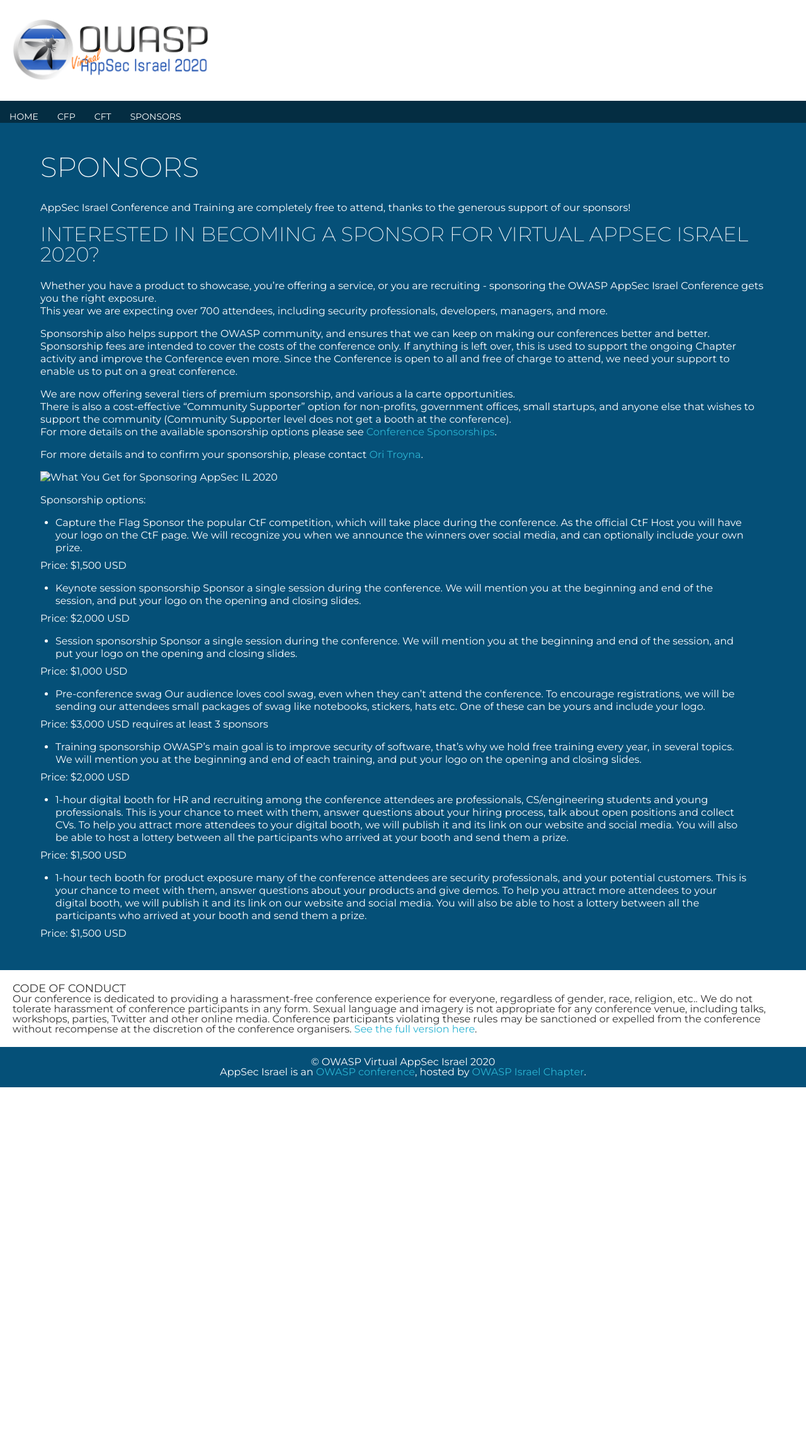
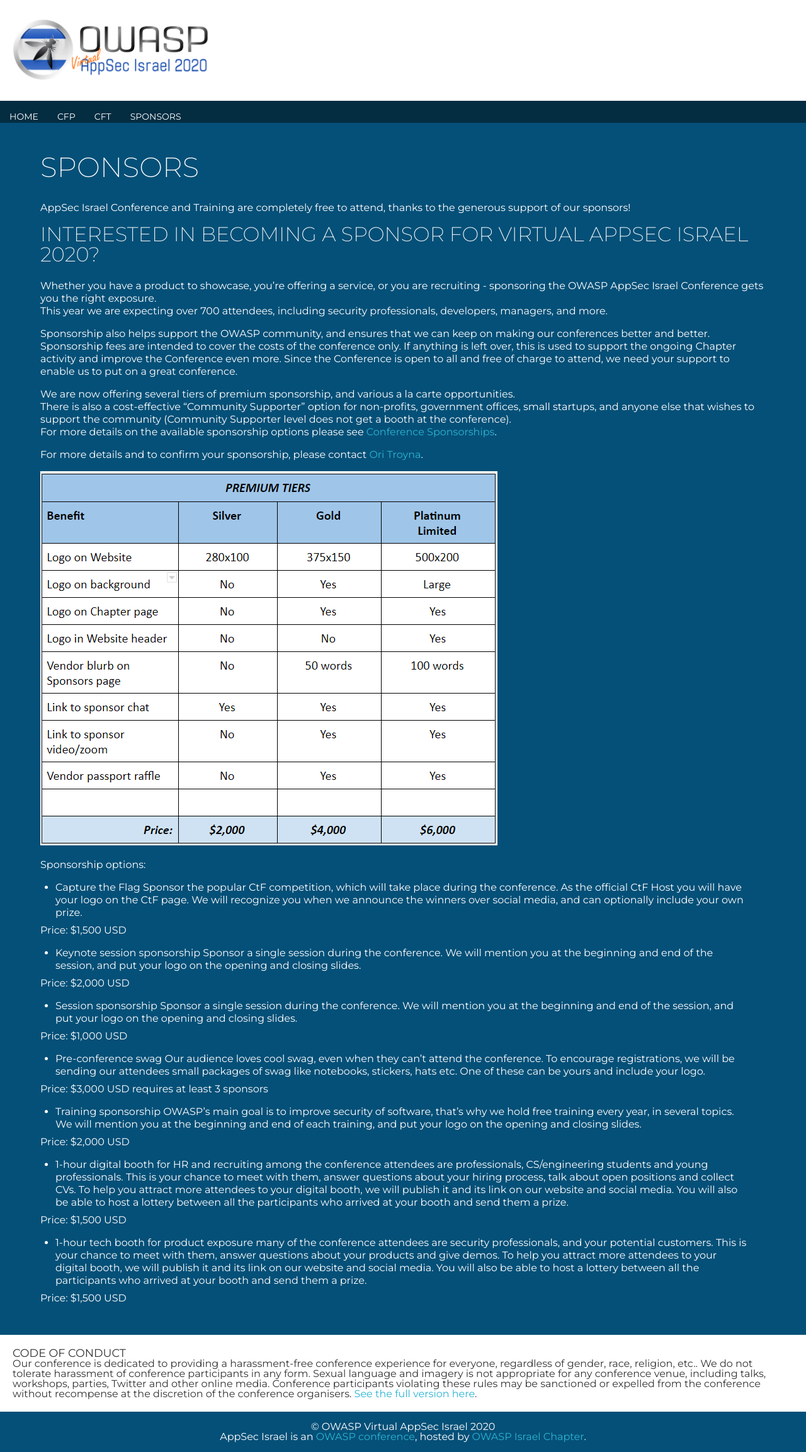
Before and after one commit to OWASP/www-event-appsecil-2023, a Jekyll site: the page built from Sponsors.md, in a window 1280 px wide. Shown: the whole page at 63% size. Built offline with Jekyll 4.4.1, drawn with Linux system fonts in a browser that asks for light colours; our own code applies the rules of GitHub Pages for plain Markdown files; before the commit the page ends 1726 px from its top, so only the background shows below that.

Commit message:
Update Sponsors.md

```diff
--- a/Sponsors.md
+++ b/Sponsors.md
@@ -15,11 +15,11 @@ Sponsorship also helps support the OWASP community, and ensures that we can keep
 
 We are now offering several tiers of premium sponsorship, and various a la carte opportunities.
 There is also a cost-effective “Community Supporter” option for non-profits, government offices, small startups, and anyone else that wishes to support the community (Community Supporter level does not get a booth at the conference).
-For more details on the available sponsorship options please see [Conference Sponsorships]({{ site.url }}/www-event-stdoff/assets/files/Digital_AppSec_Israel_2020_Sponsorships.pdf).
+For more details on the available sponsorship options please see [Conference Sponsorships]({{ site.url }}/assets/files/Digital_AppSec_Israel_2020_Sponsorships.pdf).
 
 For more details and to confirm your sponsorship, please contact [Ori Troyna](mailto:ori.troyna@owasp.org).
 
-![What You Get for Sponsoring AppSec IL 2020](/www-event-stdoff/assets/img/AppSec_2020_Sponsor.png "Owasp Israel Sponsoring tiers")
+![What You Get for Sponsoring AppSec IL 2020](/assets/img/AppSec_2020_Sponsor.png "Owasp Israel Sponsoring tiers")
 
 **Sponsorship options:**
 
```
